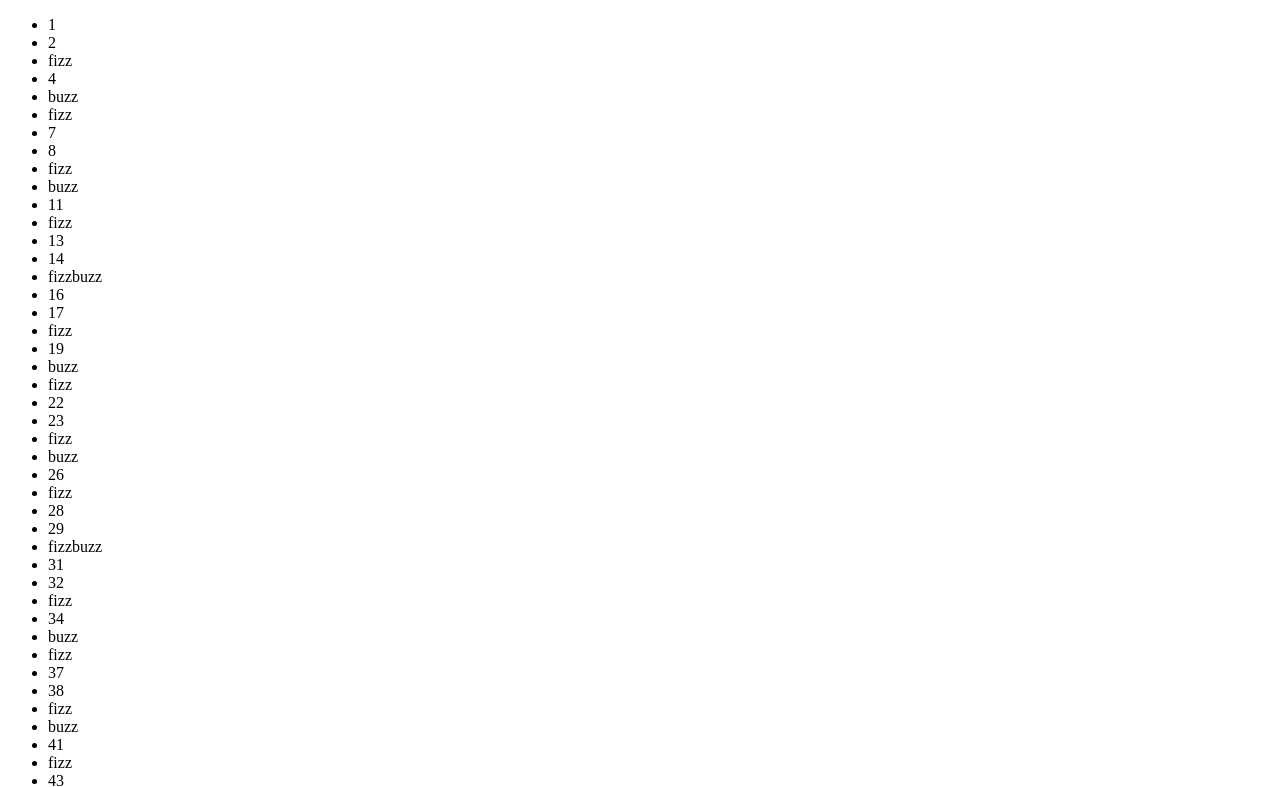
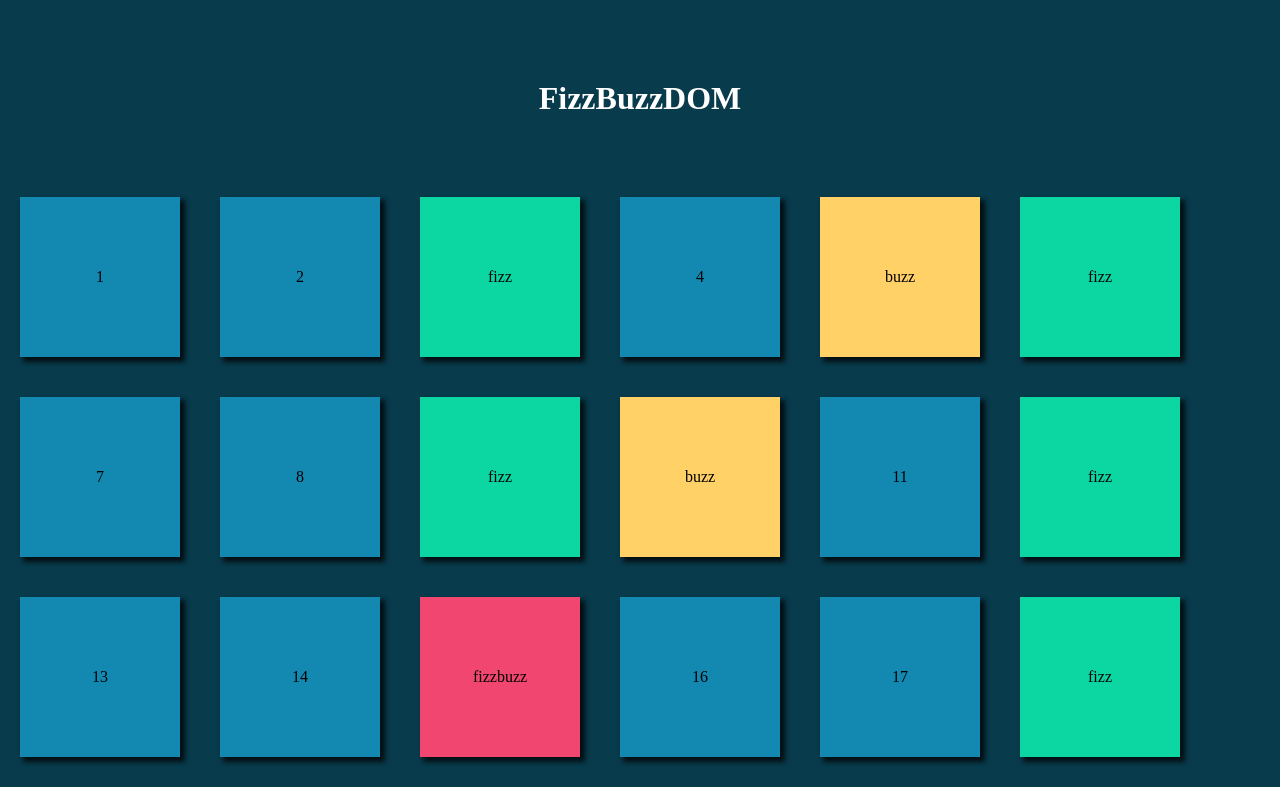
Before and after one commit to LucaBrivio183/js-fizzbuzz, a plain HTML site: page index.html in a window 1280 px wide. Shown: the top 787 px of the page. Drawn offline with Linux system fonts and the light colour scheme.

Commit message:
feat: class added  to li based on index, styled

```diff
--- /dev/null
+++ b/css/style.css
@@ -0,0 +1,60 @@
+/* reset */
+
+* {
+    margin: 0;
+    padding: 0;
+    box-sizing: border-box;
+}
+
+/* common */
+
+body {
+    background-color: #083b4c;
+}
+
+.center-box {
+    max-width: 87.5rem;
+    margin: 0 auto;
+    text-align: center;
+    padding: 0 1.25rem;
+}
+
+h1 {
+    color: white;
+    padding: 5rem;
+}
+
+.unstyled-list {
+    list-style: none;
+    display: flex;
+    flex-wrap: wrap;
+    gap: 2.5rem;
+    row-gap: 2.5rem;
+}
+
+.unstyled-list li {
+    width: 10rem;
+    height: 10rem;
+    display: flex;
+    justify-content: center;
+    align-items: center;
+    -webkit-box-shadow: 4px 4px 5px 1px rgba(0,0,0,0.76);
+    box-shadow: 4px 4px 5px 1px rgba(0,0,0,0.76);
+}
+
+.number {
+    background-color: #1389b2;
+}
+
+.fizz {
+    background-color: #0cd6a1;
+}
+
+.buzz {
+    background-color: #ffd166;
+}
+
+
+.fizzbuzz {
+    background-color: #f0466f;
+}
--- a/index.html
+++ b/index.html
@@ -4,10 +4,14 @@
     <meta charset="UTF-8">
     <meta http-equiv="X-UA-Compatible" content="IE=edge">
     <meta name="viewport" content="width=device-width, initial-scale=1.0">
+    <!-- local css files -->
+    <link rel="stylesheet" href="css/style.css">
+    <!-- /local css files -->
     <title>fizzbuzz</title>
 </head>
 <body>
-    <div>
+    <div class="center-box">
+        <h1>FizzBuzzDOM</h1>
         <ul class="unstyled-list">
 
         </ul>
--- a/js/main.js
+++ b/js/main.js
@@ -13,20 +13,28 @@ for ( let i = 1; i <= 100; i++ ){
      const liElement = document.createElement('li');
 
     if(  i % 15 === 0 ) {
+        let classIndex = 'fizzbuzz';
         console.log('fizzbuzz');
         liElement.append('fizzbuzz');
+        liElement.classList.add(`${classIndex}`);
 
     }  else if( i % 5 === 0) {
+        let classIndex = 'buzz';
         console.log('buzz');
         liElement.append('buzz');
+        liElement.classList.add(`${classIndex}`);
 
     } else if( i % 3 === 0 ) {
+        let classIndex = 'fizz';
         console.log('fizz');
         liElement.append('fizz');
+        liElement.classList.add(`${classIndex}`);
 
     } else {
+        let classIndex = 'number';
         console.log(i);
         liElement.append(i);
+        liElement.classList.add(`${classIndex}`);
     }
 
     uList.append(liElement);
```
